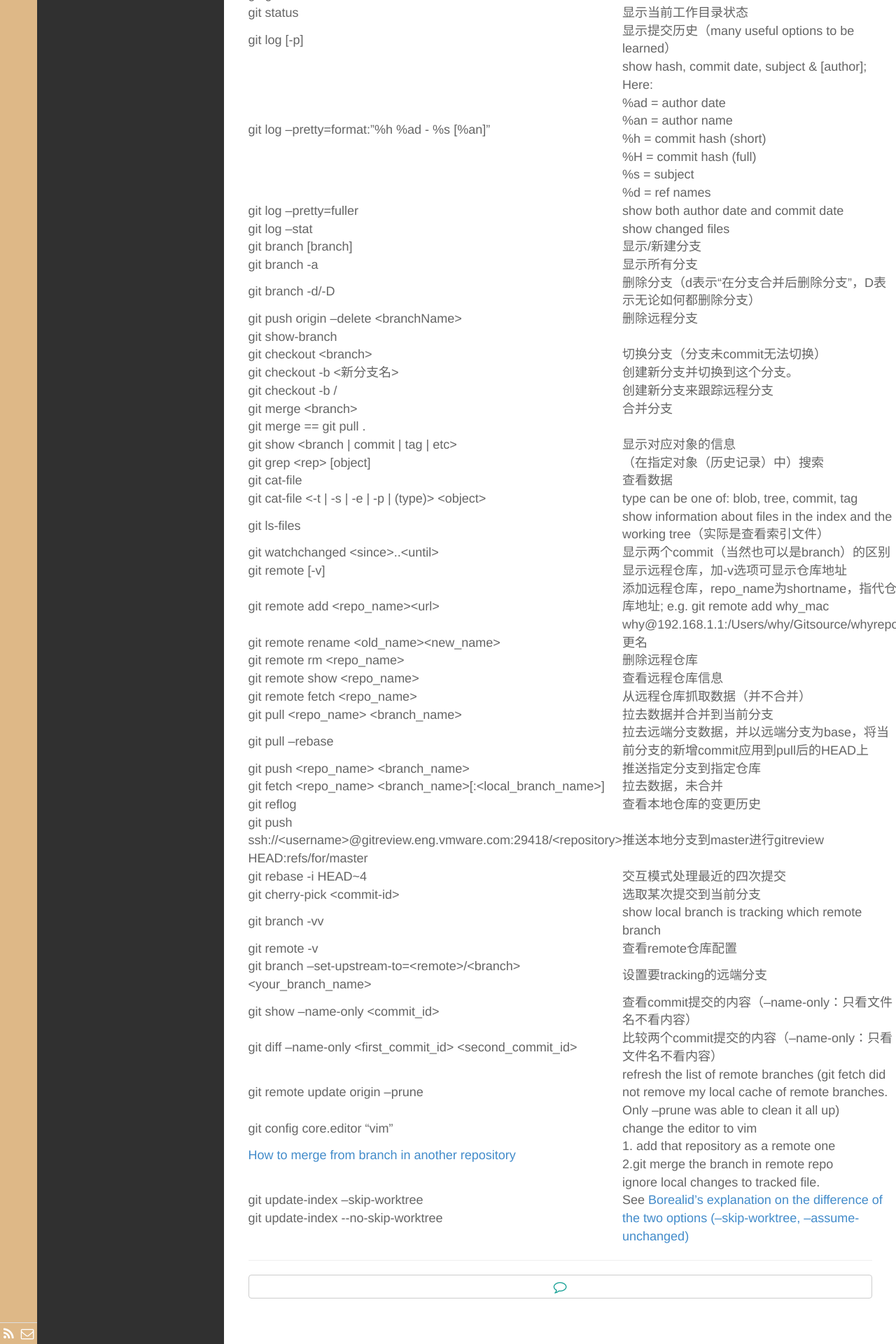
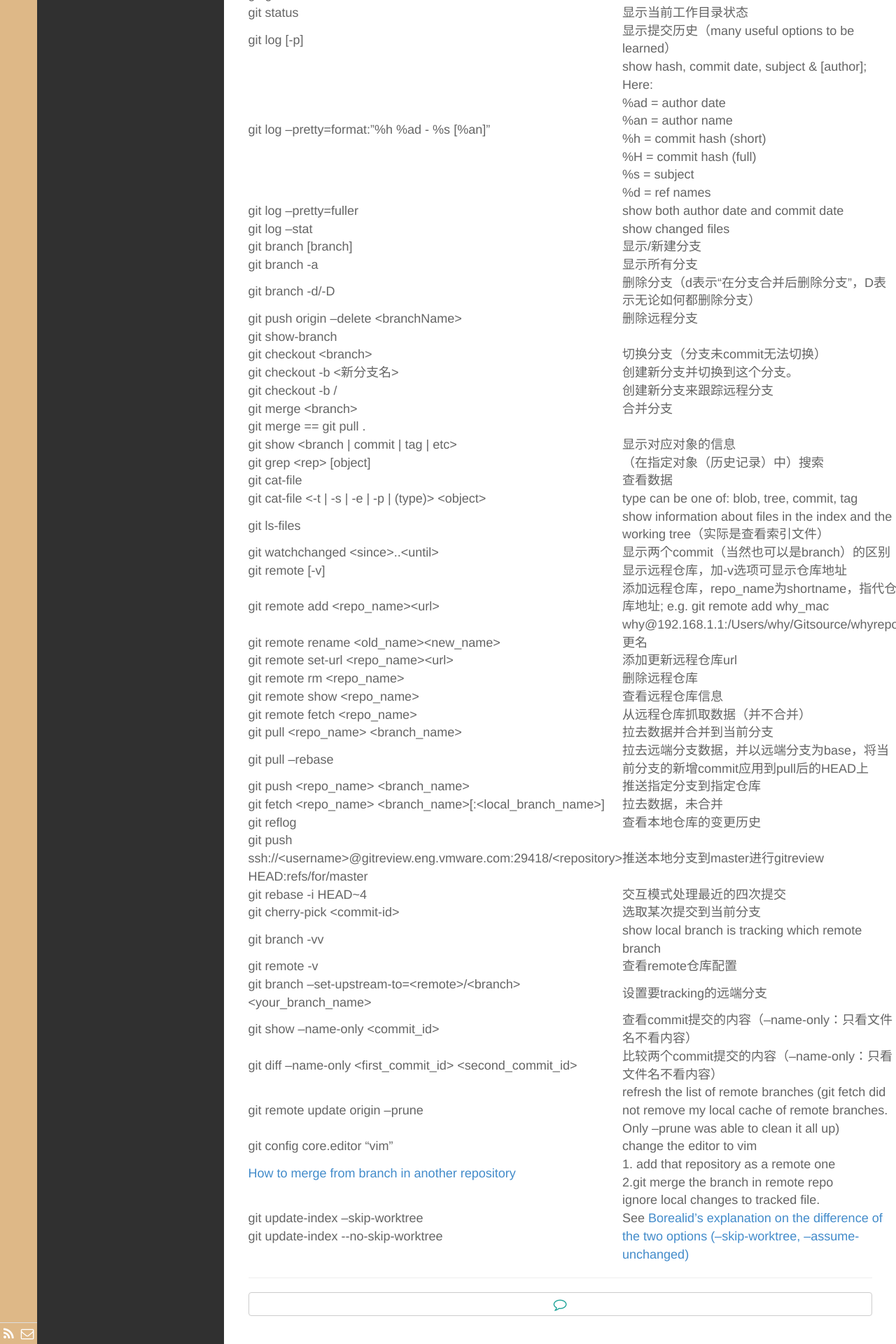
Before and after one commit to qhdwhy184/qhdwhy184.github.io, a Jekyll site: the page built from _posts/技术/2017-08-03-Git命令学习小结.md, in a window 1280 px wide. Shown: the part 837-2757 px from the top of the page at 70% size. Built offline with Jekyll 4.4.1, drawn with Linux system fonts in a browser that asks for light colours.

Commit message:
Update 2017-08-03-Git命令学习小结.md

```diff
--- a/_posts/技术/2017-08-03-Git命令学习小结.md
+++ b/_posts/技术/2017-08-03-Git命令学习小结.md
@@ -56,6 +56,7 @@ description:
 |git remote [-v]|显示远程仓库，加-v选项可显示仓库地址|
 |git remote add &lt;repo_name&gt;&lt;url&gt;|添加远程仓库，repo_name为shortname，指代仓库地址; e.g. git remote add why_mac why@192.168.1.1:/Users/why/Gitsource/whyrepo|
 |git remote rename &lt;old_name&gt;&lt;new_name&gt;|更名|
+|git remote set-url &lt;repo_name&gt;&lt;url&gt;|添加更新远程仓库url|
 |git remote rm &lt;repo_name&gt;|删除远程仓库|
 |git remote show &lt;repo_name&gt;|查看远程仓库信息|
 |git remote fetch &lt;repo_name&gt;|从远程仓库抓取数据（并不合并）|
```
